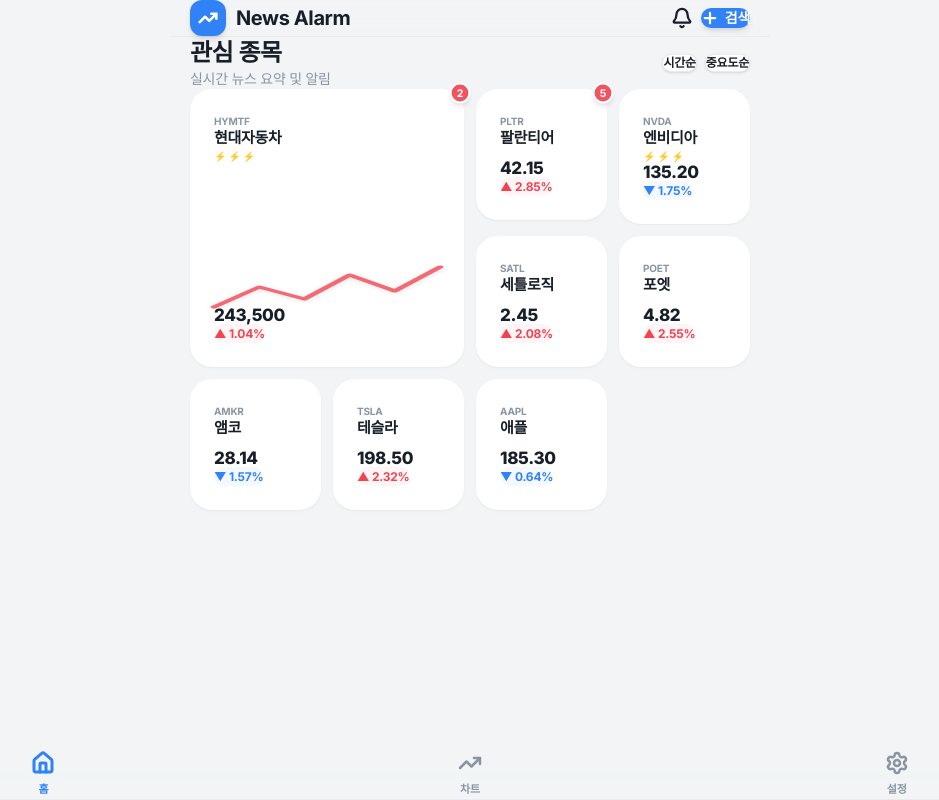
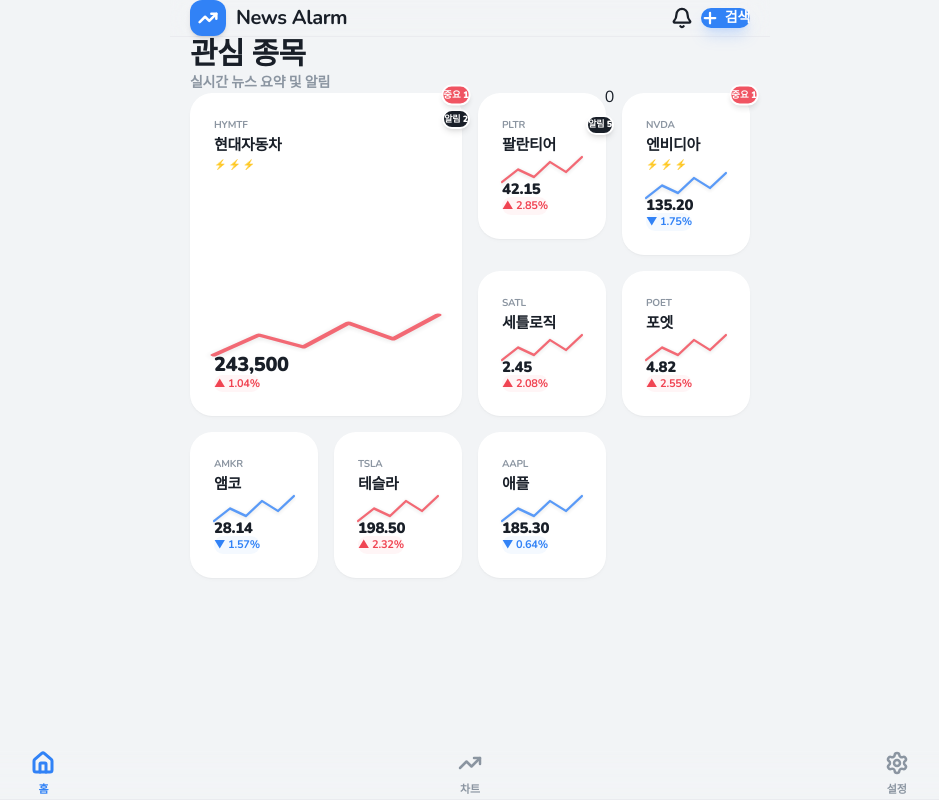
Before and after one commit to likehyeon/news-alarm-hybrid, a Next.js app: page / in a window 1280 px wide. Shown: the whole page, without its empty margins (170-1109 px from the left). Built offline with nearby package versions, Linux system fonts and the light colour scheme.

Commit message:
fix: resolve Info reference error and finalize premium design refinements

```diff
--- a/src/app/AppHomeClient.tsx
+++ b/src/app/AppHomeClient.tsx
@@ -20,26 +20,35 @@
 
 // --- Components ---
 
-const WidgetBadge = ({ count }: { count: number }) => (
-  <div className="absolute -top-1.5 -right-1.5 flex h-5 w-5 items-center justify-center rounded-full bg-[var(--danger)] text-[10px] font-bold text-white shadow-md badge-pulse border-2 border-[var(--surface)]">
-    {count}
+const WidgetBadge = ({ count, importantCount }: { count: number, importantCount?: number }) => (
+  <div className="absolute -top-2 -right-2 flex flex-col items-end gap-1 z-10">
+    {importantCount && importantCount > 0 && (
+        <div className="flex h-5 items-center px-1.5 rounded-full bg-[var(--danger)] text-[9px] font-black text-white shadow-md badge-pulse border-2 border-[var(--surface)]">
+            중요 {importantCount}
+        </div>
+    )}
+    {count > 0 && (
+        <div className="flex h-5 items-center px-1.5 rounded-full bg-[var(--foreground)] text-[9px] font-black text-white shadow-md border-2 border-[var(--surface)]">
+            알림 {count}
+        </div>
+    )}
   </div>
 );
 
 const ImportanceLight = ({ count }: { count: number }) => (
-  <div className="flex gap-0.5 mt-1.5">
+  <div className="flex gap-0.5 mt-1.5 ">
     {[...Array(count)].map((_, i) => (
       <span key={i} className="text-[var(--warning)] text-[10px]">⚡</span>
     ))}
   </div>
 );
 
-const MiniSparkline = ({ data, color }: { data: number[], color: string }) => {
+const MiniSparkline = ({ data, color, isLarge = false }: { data: number[], color: string, isLarge?: boolean }) => {
   const min = Math.min(...data);
   const max = Math.max(...data);
   const range = (max - min) || 1;
   const width = 100;
-  const height = 40;
+  const height = isLarge ? 40 : 25;
 
   const points = data.map((val, i) => {
     const x = (i / (data.length - 1)) * width;
@@ -48,12 +57,12 @@
   }).join(' ');
 
   return (
-    <div className="mt-4 opacity-80">
-      <svg width="100%" height="40" viewBox={`0 0 ${width} ${height}`} preserveAspectRatio="none" className="overflow-visible">
+    <div className={`${isLarge ? 'mt-4' : 'mt-2'} opacity-80`}>
+      <svg width="100%" height={height} viewBox={`0 0 ${width} ${height}`} preserveAspectRatio="none" className="overflow-visible">
         <polyline
           fill="none"
           stroke={color}
-          strokeWidth="3"
+          strokeWidth={isLarge ? "3" : "2.5"}
           strokeLinecap="round"
           strokeLinejoin="round"
           points={points}
@@ -83,22 +92,22 @@
       href={`/detail/${ticker}`}
       className={`toss-card interactive relative flex flex-col justify-between transition-all animate-slide-up ${size === 'large' ? 'col-span-2 row-span-2' : 'col-span-1 aspect-square p-4'}`}
     >
-      {newsBadge && newsBadge > 0 && <WidgetBadge count={newsBadge} />}
+      {(newsBadge || importance > 0) && <WidgetBadge count={newsBadge || 0} importantCount={importance > 2 ? 1 : 0} />}
 
       <div className="flex flex-col gap-1">
         <div className="flex flex-col">
           <p className="text-[10px] font-bold text-[var(--secondary)] tracking-wider uppercase">{ticker}</p>
-          <h3 className="text-[15px] font-bold text-[var(--foreground)] truncate leading-tight mt-0.5">{name}</h3>
+          <h3 className="text-[15px] font-black text-[var(--foreground)] truncate mt-0.5">{name}</h3>
           {importance > 0 && <ImportanceLight count={importance} />}
         </div>
       </div>
 
       <div className="mt-auto">
-        {size === 'large' && <MiniSparkline data={chartData} color={isPositive ? '#f04452' : '#3182f6'} />}
+        <MiniSparkline data={chartData} color={isPositive ? '#f04452' : '#3182f6'} isLarge={size === 'large'} />
         <div className={size === 'large' ? 'mt-4' : 'mt-2'}>
-          <p className="text-[17px] font-extrabold tracking-tight leading-none">{price}</p>
+          <p className={`${size === 'large' ? 'text-[20px]' : 'text-[15px]'} font-black tracking-tight leading-none`}>{price}</p>
           <div className="flex items-center gap-1.5 mt-1.5">
-            <span className="text-[12px] font-bold px-1.5 py-0.5 rounded-md" style={{ color, backgroundColor: bgColor }}>
+            <span className="text-[11px] font-bold px-1.5 py-0.5 rounded-md" style={{ color, backgroundColor: bgColor }}>
               {isPositive ? '▲' : '▼'} {changePercent}%
             </span>
           </div>
@@ -114,13 +123,13 @@
       <div className="w-9 h-9 rounded-xl bg-[var(--primary)] flex items-center justify-center shadow-md">
         <TrendingUp size={20} color="white" strokeWidth={3} />
       </div>
-      <h1 className="text-xl font-bold tracking-tight">News Alarm</h1>
+      <h1 className="text-xl font-black tracking-tight">News Alarm</h1>
     </div>
     <div className="flex items-center gap-2">
       <button className="p-2.5 rounded-full hover:bg-[var(--border)] transition-colors text-[var(--foreground)]">
         <Bell size={22} strokeWidth={2.5} />
       </button>
-      <Link href="/add-ticker" className="flex items-center gap-1.5 bg-[var(--primary)] text-white px-5 py-2.5 rounded-full text-sm font-bold shadow-md hover:bg-[var(--primary-hover)] transition-all active:scale-95">
+      <Link href="/add-ticker" className="flex items-center gap-1.5 bg-[var(--primary)] text-white px-5 py-2.5 rounded-full text-sm font-black shadow-lg shadow-blue-500/20 hover:bg-[var(--primary-hover)] transition-all active:scale-95">
         <Plus size={18} strokeWidth={3} />
         <span>검색</span>
       </Link>
@@ -132,15 +141,15 @@
     <nav className="fixed bottom-0 left-0 right-0 z-50 glass py-3 px-8 flex justify-around items-center rounded-t-3xl">
         <Link href="/" className="flex flex-col items-center gap-1.5 text-[var(--primary)]">
             <Home size={24} strokeWidth={3} />
-            <span className="text-[11px] font-bold">홈</span>
+            <span className="text-[11px] font-black">홈</span>
         </Link>
         <Link href="/charts" className="flex flex-col items-center gap-1.5 text-[var(--secondary)] hover:text-[var(--foreground)] transition-colors group">
             <TrendingUp size={24} strokeWidth={2.5} className="group-active:scale-110 transition-transform" />
-            <span className="text-[11px] font-semibold">차트</span>
+            <span className="text-[11px] font-black">차트</span>
         </Link>
         <Link href="/settings" className="flex flex-col items-center gap-1.5 text-[var(--secondary)] hover:text-[var(--foreground)] transition-colors group">
             <Settings size={24} strokeWidth={2.5} className="group-active:scale-110 transition-transform" />
-            <span className="text-[11px] font-semibold">설정</span>
+            <span className="text-[11px] font-black">설정</span>
         </Link>
     </nav>
 )
@@ -162,18 +171,14 @@
       <TopBar />
 
       <main className="container-px pt-6">
-        <div className="flex items-center justify-between mb-6">
+        <div className="flex items-center justify-between mb-8">
             <div>
-                <h2 className="text-2xl font-bold tracking-tight">관심 종목</h2>
-                <p className="text-sm text-[var(--secondary)]">실시간 뉴스 요약 및 알림</p>
-            </div>
-            <div className="flex gap-2">
-                <button className="text-xs font-semibold px-3 py-1.5 rounded-full bg-[var(--surface)] border border-[var(--border)] shadow-sm">시간순</button>
-                <button className="text-xs font-semibold px-3 py-1.5 rounded-full bg-[var(--surface)] border border-[var(--border)] shadow-sm">중요도순</button>
+                <h2 className="text-3xl font-black tracking-tighter">관심 종목</h2>
+                <p className="text-sm font-bold text-[var(--secondary)] mt-1">실시간 뉴스 요약 및 알림</p>
             </div>
         </div>
 
-        <div className="grid grid-cols-4 gap-3">
+        <div className="grid grid-cols-4 gap-4">
           {tickers.map((stock) => (
             <StockWidget key={stock.ticker} {...stock} />
           ))}
--- a/src/app/detail/[ticker]/page.tsx
+++ b/src/app/detail/[ticker]/page.tsx
@@ -3,7 +3,7 @@
 import React, { useState } from 'react';
 import Link from 'next/link';
 import { useParams } from 'next/navigation';
-import { ArrowLeft, ExternalLink, TrendingUp, ChevronLeft } from 'lucide-react';
+import { ChevronLeft, TrendingUp, ExternalLink, Info } from 'lucide-react';
 
 // --- Types ---
 interface NewsItem {
--- a/src/app/globals.css
+++ b/src/app/globals.css
@@ -1,4 +1,4 @@
-@import url('https://fonts.googleapis.com/css2?family=Inter:ital,opsz,wght@0,14..32,100..900;1,14..32,100..900&display=swap');
+@import url('https://fonts.googleapis.com/css2?family=Nunito:wght@400;700;800;900&family=M+PLUS+Rounded+1c:wght@400;700;800;900&display=swap');
 @import "tailwindcss";
 
 :root {
@@ -59,7 +59,7 @@
 body {
   background-color: var(--background);
   color: var(--foreground);
-  font-family: 'Inter', -apple-system, BlinkMacSystemFont, 'Segoe UI', Roboto, sans-serif;
+  font-family: 'Nunito', 'M PLUS Rounded 1c', -apple-system, BlinkMacSystemFont, 'Segoe UI', Roboto, sans-serif;
   line-height: 1.6;
   overflow-x: hidden;
 }
```
